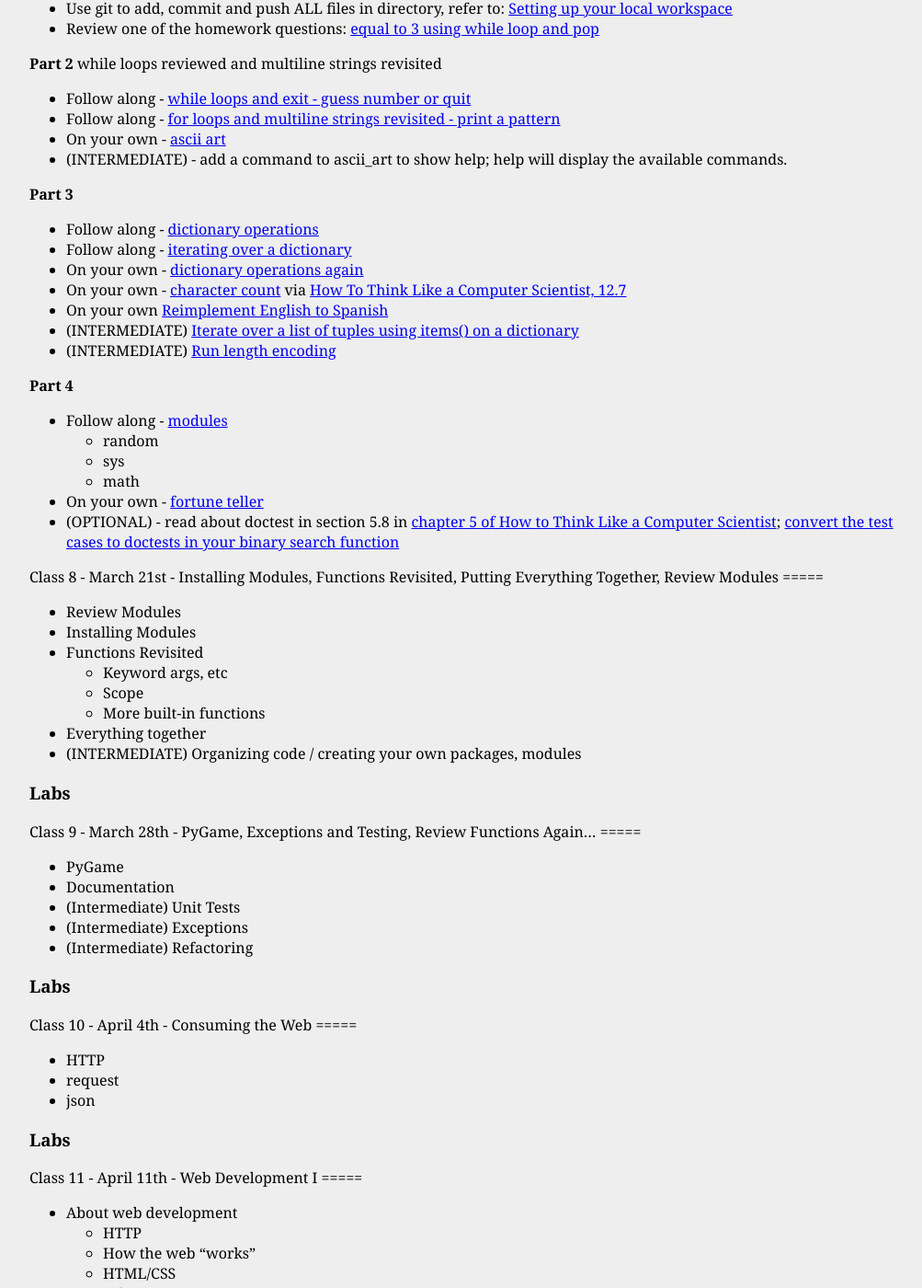
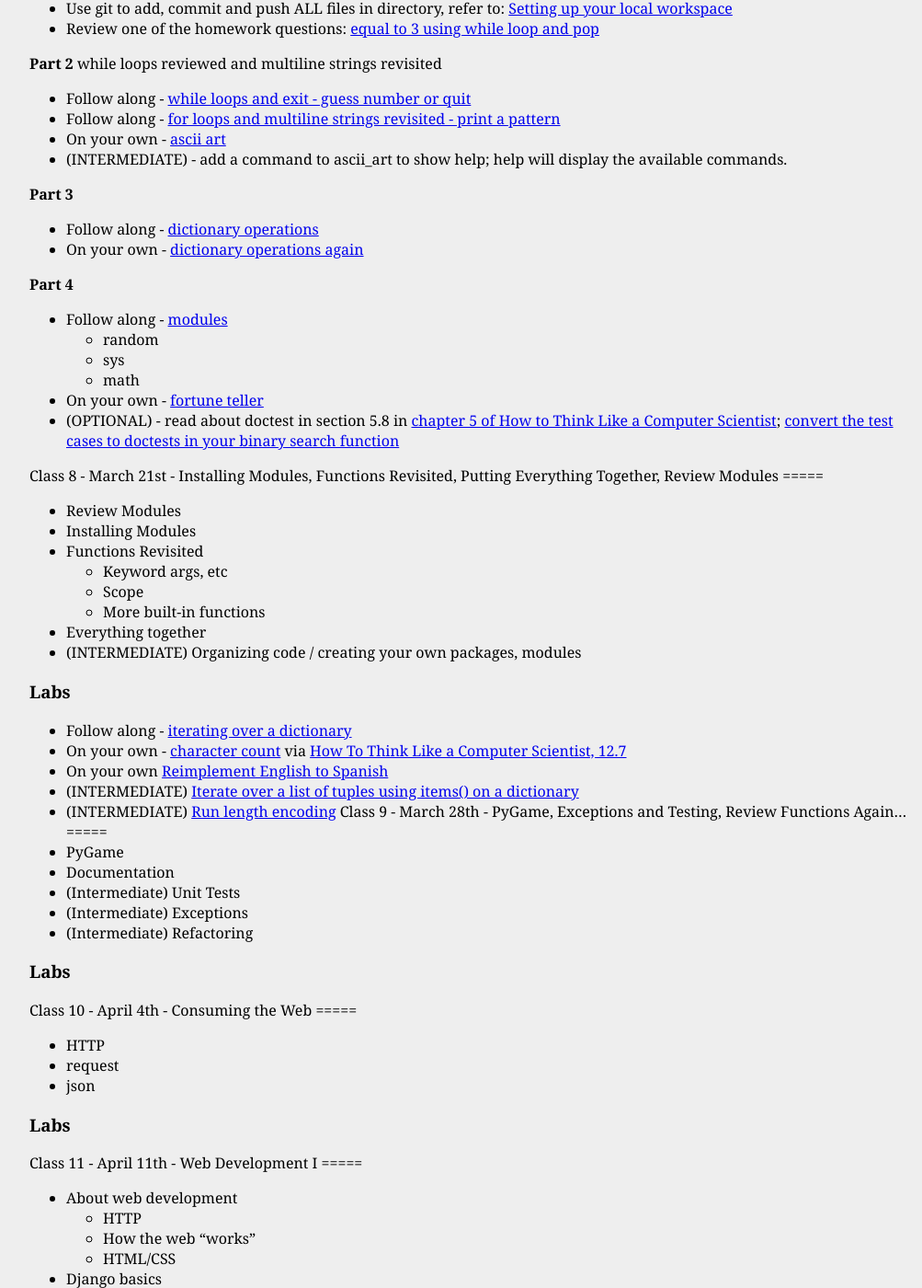
Before and after one commit to jversoza/MTEC2002, a Jekyll site: the page built from syllabus.markdown, in a window 1280 px wide and 1400 px high, scrolled down 6470 px. Shown: the whole window at 92% size, without its empty margins (128-1131 px from the left). Built offline with Jekyll 4.4.1, drawn with Linux system fonts in a browser that asks for light colours; some of the changed lines change nothing that is shown.

Commit message:
updated labs for class 7

```diff
--- a/syllabus.markdown
+++ b/syllabus.markdown
@@ -290,12 +290,8 @@ __Part 2__ while loops reviewed and multiline strings revisited
 
 __Part 3__
 * Follow along - [dictionary operations](class7/labs/dictionary_operations.py)
-* Follow along - [iterating over a dictionary](class7/labs/loop_dictionaries.py)
 * On your own - [dictionary operations again](class7/labs/dictionaries_again.py)
-* On your own - [character count](class7/labs/character_count.py) via [How To Think Like a Computer Scientist, 12.7](http://openbookproject.net/thinkcs/python/english2e/ch12.html)
-* On your own [Reimplement English to Spanish](class7/labs/espanol.py)
-* (INTERMEDIATE) [Iterate over a list of tuples using items() on a dictionary](class7/labs/list_comprehensions_again.py)
-* (INTERMEDIATE) [Run length encoding](class7/labs/run_length.py)
+
 
 __Part 4__
 * Follow along - [modules](class7/labs/mods.py)
@@ -319,7 +315,11 @@ Class 8 - March 21st - Installing Modules, Functions Revisited, Putting Everythi
 
 <a class="labs8" id="labs8"></a>
 ###Labs
-
+* Follow along - [iterating over a dictionary](class7/labs/loop_dictionaries.py)
+* On your own - [character count](class7/labs/character_count.py) via [How To Think Like a Computer Scientist, 12.7](http://openbookproject.net/thinkcs/python/english2e/ch12.html)
+* On your own [Reimplement English to Spanish](class7/labs/espanol.py)
+* (INTERMEDIATE) [Iterate over a list of tuples using items() on a dictionary](class7/labs/list_comprehensions_again.py)
+* (INTERMEDIATE) [Run length encoding](class7/labs/run_length.py)
 <a class="class9" id="class9"></a>
 Class 9 - March 28th - PyGame, Exceptions and Testing, Review Functions Again...
 =====
```
